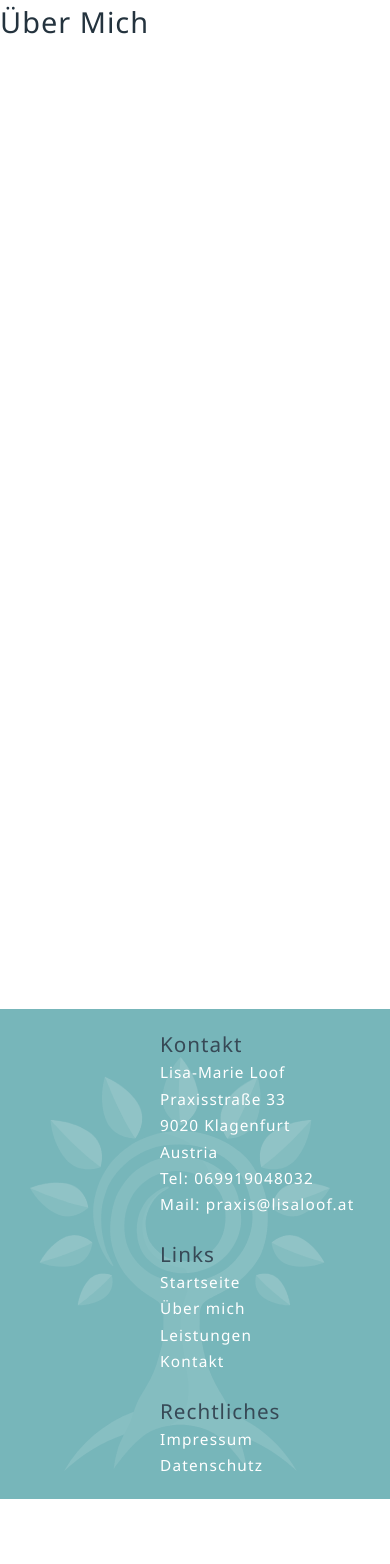
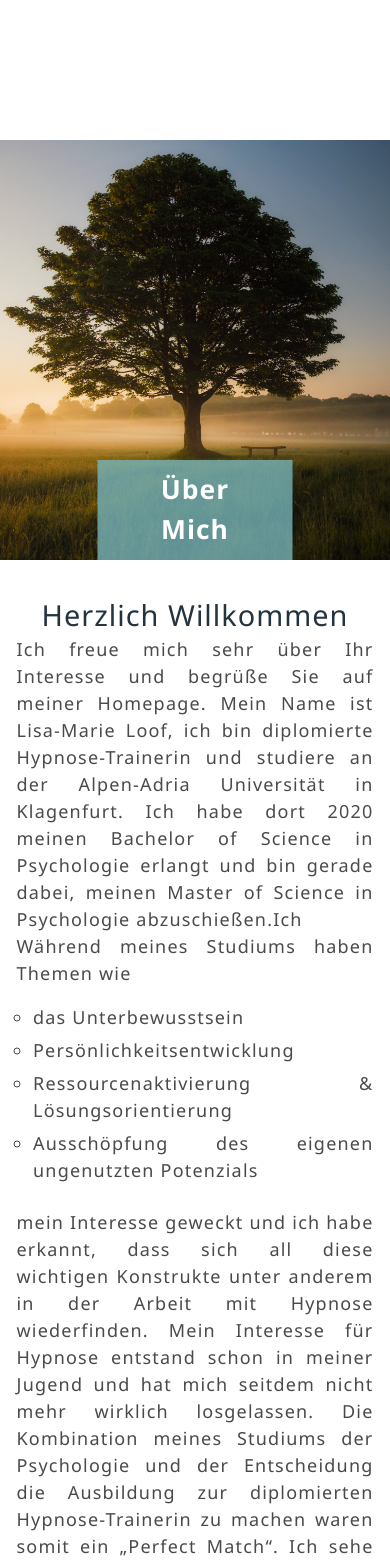
Before and after one commit to lauhard/lisamarieloof, a SvelteKit app: page /ueber-mich in a window 390 px wide. Shown: the top 1564 px of the page. Before the commit the page ends 1499 px from the top, so only its background shows below. Built offline with nearby package versions, Linux system fonts and the light colour scheme.

Commit message:
mainpage responsive

```diff
--- a/src/app.css
+++ b/src/app.css
@@ -175,7 +175,15 @@ html body p {
   margin: 0;
   padding: 0;
   font-size: 1rem;
-  letter-spacing: 1px;
+}
+html body p, html body .text {
+  text-align: justify;
+  font-size: 0.9rem;
+  font-size: 1rem;
+  font-size: 18px;
+  font-weight: 300;
+  font-family: var(--font-family, "Segoe UI");
+  color: var(--text);
 }
 
 @keyframes hover {
--- a/src/app.scss
+++ b/src/app.scss
@@ -207,7 +207,16 @@ html {
             padding: 0;
             font-size: 1rem;
             // font-size: 14px;
-            letter-spacing: 1px;
+            // letter-spacing: 1px;
+        }
+        p, .text {
+            text-align: justify;
+            font-size: 0.9rem;
+            font-size: 1rem;
+            font-size: 18px;
+            font-weight: 300;
+            font-family: var(--font-family, "Segoe UI");
+            color: var(--text);
         }
     }
 }
--- a/src/routes/+page.svelte
+++ b/src/routes/+page.svelte
@@ -55,7 +55,7 @@
     <div class="svg-wrapper">
         <LogoSvg
             className="background-svg"
-            height="1000px"
+            height="80vh"
             animation={false}
             --leaves-main="#f0f0f035"
             --leaves-overlay="#f0f0f035"
@@ -310,15 +310,20 @@
     .background-svg-banner {
         overflow: hidden;
         width: 100%;
-        height: 660px;
-        max-height: 64.5vh;
+        // height: 660px;
+        // max-height: 64.5vh;
         background-color: var(--primary);
         position: absolute;
         bottom: 10%;
+        bottom: 10vh;
+        height: 100vh;
+        max-height: 64vh;
+        min-height: 300px;
+        // height: 800px;
         .svg-wrapper {
             position: absolute;
-            left: -200px;
-            top: 300px;
+            left: -15vw;
+            bottom: -50vh;
         }
     }
     .grid {
@@ -339,7 +344,7 @@
         --grid-row-gap: 4rem;
         --grid-height: auto;
         --grid-min-height: 100dvh;
-        --grid-padding: 10px 0 0 0;
+        // --grid-padding: 10px 0 0 0;
         --grid-width: 100%;
 
         padding: var(--grid-padding);
@@ -370,7 +375,7 @@
     .cell:nth-of-type(2) {
         grid-column: span 2;
         max-height: 100vh;
-        height: calc(100vh - 100px);
+        height: calc(100vh - 150px);
     }
     .cell:nth-of-type(1) {
         display: flex;
@@ -383,11 +388,15 @@
     }
     .cell:nth-of-type(2) {
         display: flex;
-        height: calc(100vh - 111px);
+        height: calc(100vh - 100px);
+        // height: calc(100vh - 105px);
         width: 40dvw;
         width: 40vw;
         order: 2;
-        min-height: 600px;
+        min-height: 300px;
+        overflow: hidden;
+
+        // background-color: green;
     }
     .cell:nth-of-type(3) {
         grid-column: auto / span 4;
@@ -431,7 +440,9 @@
     .headline-wrapper {
         min-height: 200px;
         height: 33vh;
+        height: 35vh;
         justify-content: end;
+        // background-color: green;
         :global(.heading) {
             // position: absolute;
             // top: 35%;
@@ -439,10 +450,10 @@
         }
     }
     .information-wrapper {
-
+        // background-color: red;
         height: 100%;
-        justify-content: start;
-        padding-top: 7%;
+        justify-content: center;
+        // padding-top: 7%;
         :global(.information) {
             // position: absolute;
             // bottom: 45%;
@@ -455,15 +466,21 @@
         align-items: end;
         height: 88%;
         bottom: 10%;
+        // bottom: 5%;
         overflow: hidden;
         max-width: 100%;
+        max-height: 800px;
         width: 100%;
+        // min-height: 100px;
+        // background: red;
         img {
             position: relative;
             height: 100%;
             width: auto;
-            max-height: 830px;
+            // max-height: 830px;
+            // max-height: 800px;
             min-height: 60%;
+            min-height: 100%;
             object-fit: cover;
             object-position: 0px center;
             overflow: hidden;
@@ -474,7 +491,7 @@
         max-width: var(--content-width);
         width: 100%;
         height: auto;
-        margin-top: -5rem;
+        margin-top: -4rem;
         .welcome {
             width: 100%;
             text-align: center;
--- a/src/routes/leistungen/+page.svelte
+++ b/src/routes/leistungen/+page.svelte
@@ -245,9 +245,9 @@
     p {
         // flex: 1 1 auto;
         width: 100%;
-        font-family: var(--font-family, "Segoe UI");
-        font-size: var(--font-size-standard, 16px);
-        font-weight: var(--font-weight-standard, 300);
+        // font-family: var(--font-family, "Segoe UI");
+        // font-size: var(--font-size-standard, 16px);
+        // font-weight: var(--font-weight-standard, 300);
     }
     .section {
         position: relative;
--- a/src/routes/ueber-mich/+page.svelte
+++ b/src/routes/ueber-mich/+page.svelte
@@ -1,5 +1,161 @@
 <script>
+    import leistungen from "$lib/images/leistungen.jpg";
 </script>
 
+<div class="section">
+    <div class="grid">
+        <div class="cell hero">
+            <img
+                src={leistungen}
+                alt=""
+                srcset=""
+                width="100%"
+                height="300px"
+            />
+            <h2>Über Mich</h2>
+        </div>
+        <div class="cell about-me">
+            <h2>Herzlich Willkommen</h2>
+            <p>
+                Ich freue mich sehr über Ihr Interesse und begrüße Sie auf meiner
+                Homepage. Mein Name ist Lisa-Marie Loof, ich bin diplomierte
+                Hypnose-Trainerin und studiere an der Alpen-Adria Universität in
+                Klagenfurt. Ich habe dort 2020 meinen Bachelor of Science in
+                Psychologie erlangt und bin gerade dabei, meinen Master of
+                Science in Psychologie abzuschießen.Ich
+            </p>
+            <p>Während meines Studiums haben Themen wie</p>
+            <ul>
+                <li class="text">
+                    das Unterbewusstsein
+                </li>
+                <li class="text">
+                    Persönlichkeitsentwicklung
+                </li>
+                <li class="text">
+                    Ressourcenaktivierung & Lösungsorientierung
+                </li>
+                <li class="text">
+                    Ausschöpfung des eigenen ungenutzten Potenzials
+                </li>
+            </ul>
+            <p >
+                mein Interesse geweckt und ich habe erkannt, dass sich all diese wichtigen Konstrukte unter anderem in der Arbeit mit Hypnose wiederfinden.
+Mein Interesse für Hypnose entstand schon in meiner Jugend und hat mich seitdem nicht mehr wirklich losgelassen.  Die Kombination meines Studiums der Psychologie und der Entscheidung die Ausbildung zur diplomierten Hypnose-Trainerin zu machen waren somit ein „Perfect Match“.
+Ich sehe mein Arbeiten als einen Kooperationsprozess zwischen meinen Klienten*innen und mir, der es Ihnen ermöglicht, in einen Zustand der Lern- und Aufmerksamkeitsfähigkeit zu gelangen, um ressourcen- und lösungsorientiert zu arbeiten.
+            </p>
+        </div>
+    </div>
+</div>
 
-    <h2>Über Mich</h2>
+
+<style lang="scss">
+    .section {
+        --section-min-height: 100vh;
+        --section-height: 100%;
+        --section-width: 100%;
+        --section-margin: 90px 0 0 0;
+        --section-padding: 0 0 0 0;
+        // --bg-section: rgb(0, 26, 255);
+        height: var(--section-height);
+        min-height: var(--section-min-height);
+        width: var(--section-width);
+        margin: var(--section-margin);
+        padding: var(--section-padding);
+        background-color: var(--bg-section);
+        position: relative;
+    }
+    .grid {
+        // --bg-grid: #cf2ccce2;
+        // --bg-grid-cell: #00ffc8;
+        // --bg-current-cell: red;
+
+        --grid-columns-desktop: repeat(2, 50vw, 50vw);
+        // --grid-columns-desktop:repeat(auto-fill, minmax(400px, 1fr));
+        --grid-rows-desktop: auto;
+        --grid-rows-mobile: 210px 240px 380px auto;
+        --grid-template-desktop: "heading heading image image"
+            "heading heading image image";
+
+        --grid-template-mobile: "";
+
+        // --grid-gap: 10px;
+        --grid-row-gap: 2rem;
+        --grid-height: auto;
+        --grid-min-height: 100%;
+        // --grid-padding: 10px 0 0 0;
+        --grid-width: 100%;
+
+        padding: var(--grid-padding);
+        background-color: var(--bg-grid);
+        min-height: var(--grid-min-height);
+        height: var(--grid-height);
+        width: var(--grid-width);
+
+        grid-gap: var(--grid-gap, 0px);
+        grid-row-gap: var(--grid-row-gap, 0px);
+        grid-template-columns: var(--grid-columns-desktop);
+        grid-template-rows: var(--grid-rows-desktop);
+
+        box-sizing: border-box;
+        overflow: hidden;
+    }
+    .cell {
+        background-color: var(--bg-grid-cell, transparent);
+        margin: 0;
+        padding: 0;
+        height: auto;
+        width: 100%;
+        box-sizing: border-box;
+        position: relative;
+        min-height: auto;
+    }
+    .hero {
+        margin-top: 3rem;
+        height: 420px;
+        overflow: hidden;
+        justify-self: center;
+        max-width: var(--content-width);
+        h2 {
+            position: absolute;
+            font-weight: 600;
+            font-size: 1.6rem;
+            color: #fff;
+            bottom: 0;
+            z-index: 10;
+            text-align: center;
+            padding: 10px 40px;
+            background-color: var(--primary-hover);
+            width: auto !important;
+            left: 50%;
+            transform: translateX(-50%);
+        }
+        img {
+            width: 100%;
+            height: 100%;
+            object-fit: cover;
+            object-position: 0px -80px;
+            object-position: center;
+            overflow: hidden;
+        }
+    }
+    .about-me {
+        padding: 0 1rem;
+
+        h2{
+            text-align: center;
+        }
+        max-width: var(--content-width);
+        justify-self: center;
+        // background-color: red;
+        ul{
+            margin-top: 1rem;
+            padding-left: 1rem;
+            li{
+                list-style-type: circle;
+                font-weight: 400;
+
+            }
+        }
+    }
+</style>
```
Also changed, not shown: 1 other file (tests, documents, lock files or other folders).
